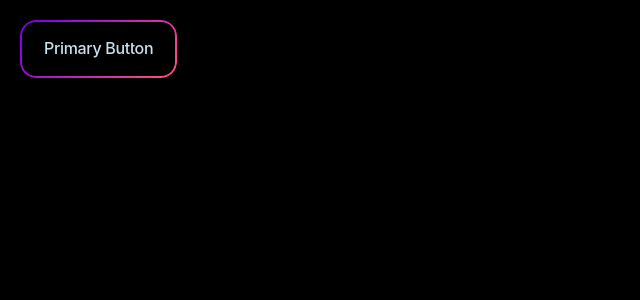
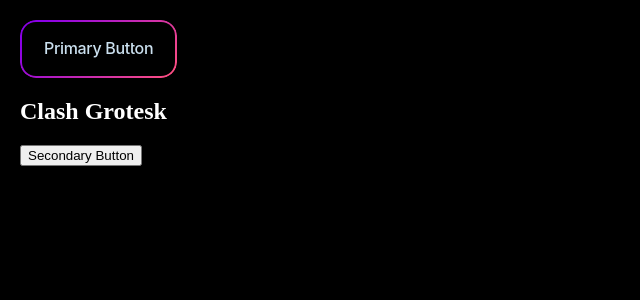
Before and after one commit to WillCBurroughs/sellrly, a React (Create React App) app: page / in a window 1280 px wide. Shown: the top 300 px of the page, without its empty margins (0-640 px from the left). Built offline with nearby package versions, Linux system fonts and the light colour scheme; a web font is replaced by a local one.

Commit message:
Adding secondary button start and new fonts

```diff
--- a/src/App.js
+++ b/src/App.js
@@ -1,11 +1,15 @@
 import logo from './logo.svg';
 import './App.css';
 import PrimaryButton from './components/atoms/PrimaryButton';
+import SecondaryButton from './components/atoms/SecondaryButton';
+import './index.css';
 
 function App() {
   return (
     <>
       <PrimaryButton text = "Primary Button"/>
+      <h2 className='test'> Clash Grotesk </h2>
+      <SecondaryButton text = "Secondary Button"/>
     </>
   );
 }
--- a/src/index.css
+++ b/src/index.css
@@ -34,6 +34,23 @@ code {
   font-weight: 700;
   src: url('/public/fonts/inter/inter-700.woff2') format('woff2');
 }
+
+@font-face {
+  font-display: swap;
+  font-family: 'Clask-Grotesk';
+  font-style: normal;
+  font-weight: 400;
+  src: url('/public/fonts/clash-grotesk/ClashGrotesk-Regular.woff2') format('woff2');
+}
+
+@font-face {
+  font-display: swap;
+  font-family: 'Clask-Grotesk';
+  font-style: normal;
+  font-weight: 500;
+  src: url('/public/fonts/clash-grotesk/ClashGrotesk-Medium.woff2') format('woff2');
+}
+
 
 .primaryButton {
   position: relative;
@@ -88,3 +105,8 @@ code {
   border: #252A2D;
   color: #95A9B7;
 }
+
+.test {
+  font-family: "Clash-Grotesk";
+  color: white;
+}
```
Also changed, not shown: public/fonts/clash-grotesk/ClashGrotesk-Medium.woff2 (added), public/fonts/clash-grotesk/ClashGrotesk-Regular.woff2 (added).
